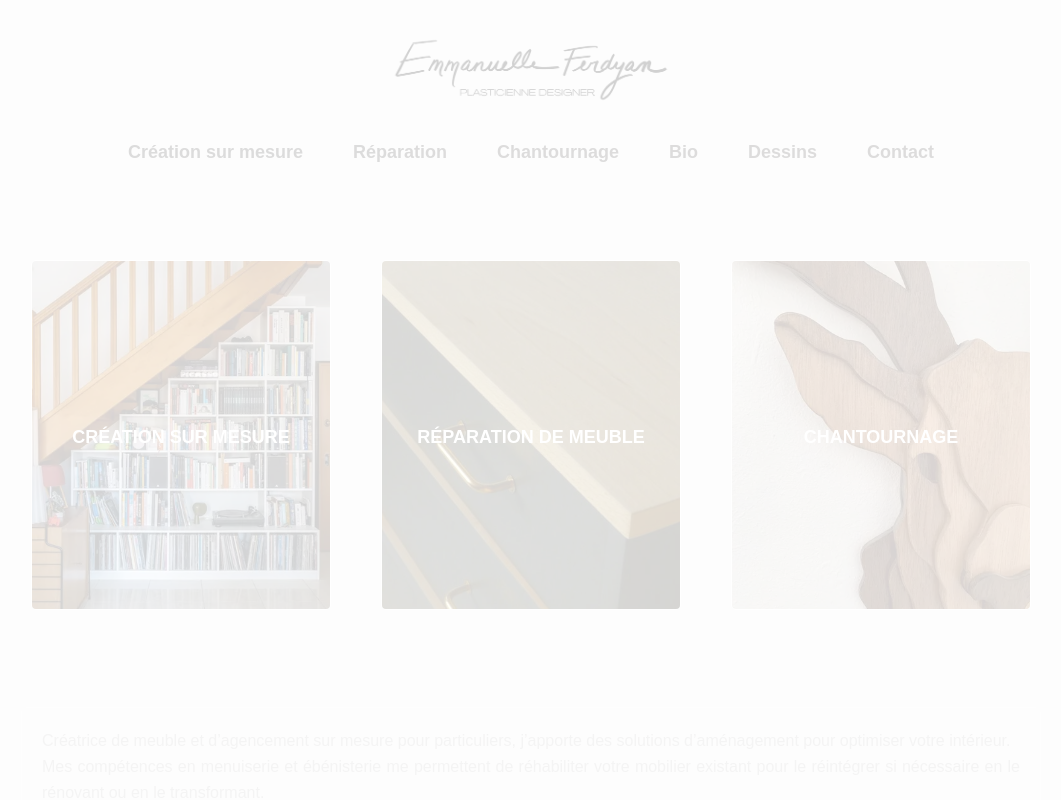
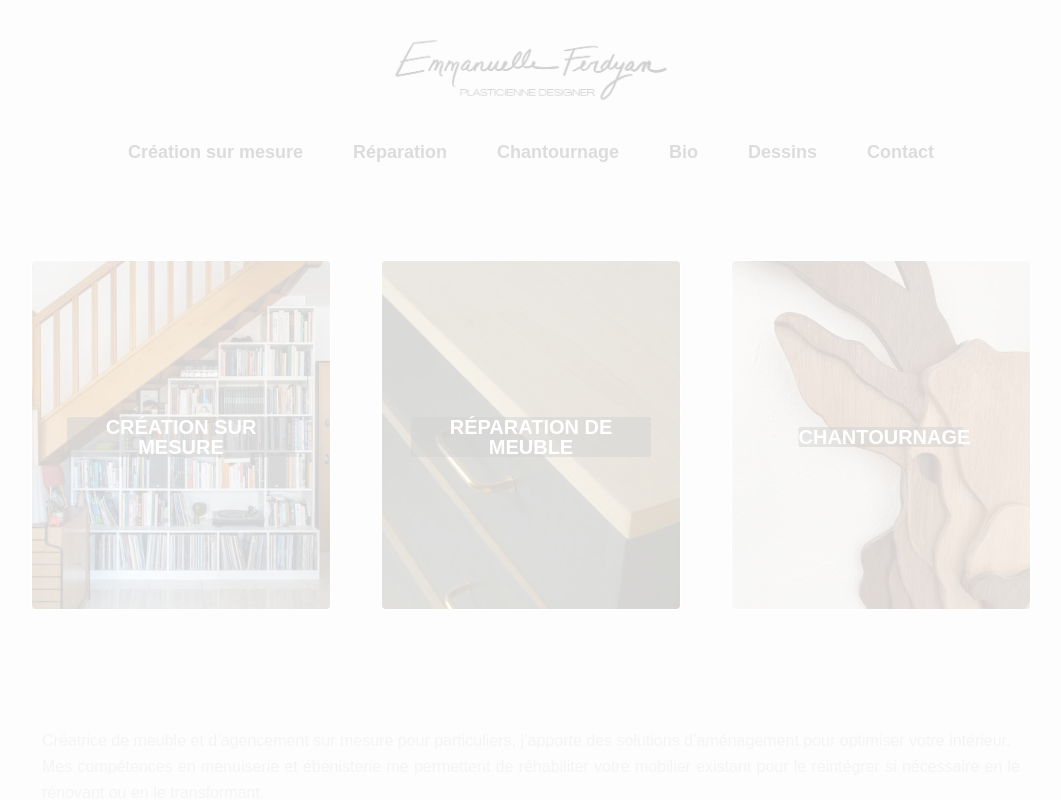
Before and after one commit to NelsonAxolotl/ferdyan, a React (Vite) app: page / in a window 1280 px wide. Shown: the top 800 px of the page, without its empty margins (109-1170 px from the left). Built offline with nearby package versions, Linux system fonts and the light colour scheme; some icons are missing; a web font is replaced by a local one.

Commit message:
visdible letters

```diff
--- a/src/Pages/Home.css
+++ b/src/Pages/Home.css
@@ -40,13 +40,24 @@
   left: 50%;
   transform: translate(-50%, -50%);
   color: white;
-  padding: 10px;
-  font-size: 18px;
+  font-size: 20px;
   font-weight: bold;
   text-transform: uppercase;
   text-align: center;
-  width: 100%;
+  width: 80%;
   cursor: pointer;
+  background-color: rgba(0, 0, 0, 0.5); /* Fond semi-transparent noir */
+  border-radius: 2px;
+}
+
+.image-container:first-child .image-text {
+  display: inline-block; /* Ajuste la largeur de l'arrière-plan au texte */
+  width: 76%;
+}
+
+.image-container:last-child .image-text {
+  display: inline-block; /* Ajuste la largeur de l'arrière-plan au texte */
+  width: 55%;
 }
 
 @media screen and (max-width: 1300px) {
--- a/src/Pages/Home.jsx
+++ b/src/Pages/Home.jsx
@@ -1,12 +1,9 @@
 import { useState, useEffect } from "react";
 import { Link } from "react-router-dom";
-import { FontAwesomeIcon } from "@fortawesome/react-fontawesome";
-import { faEnvelope, faPhone } from "@fortawesome/free-solid-svg-icons";
 import "./Home.css";
 import commode from "../Pics/commode1.webp";
 import escalier from "../Pics/escaliers3.webp";
 import cerf from "../Pics/cerf1.webp";
-import coffre from "../Pics/coffre.webp";
 
 const Home = () => {
   const [fadeIn, setFadeIn] = useState(false);
```
